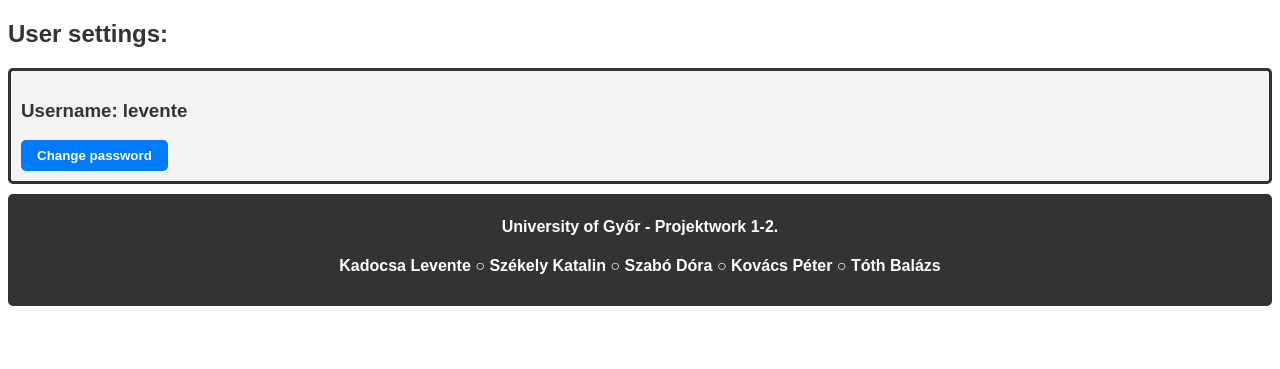
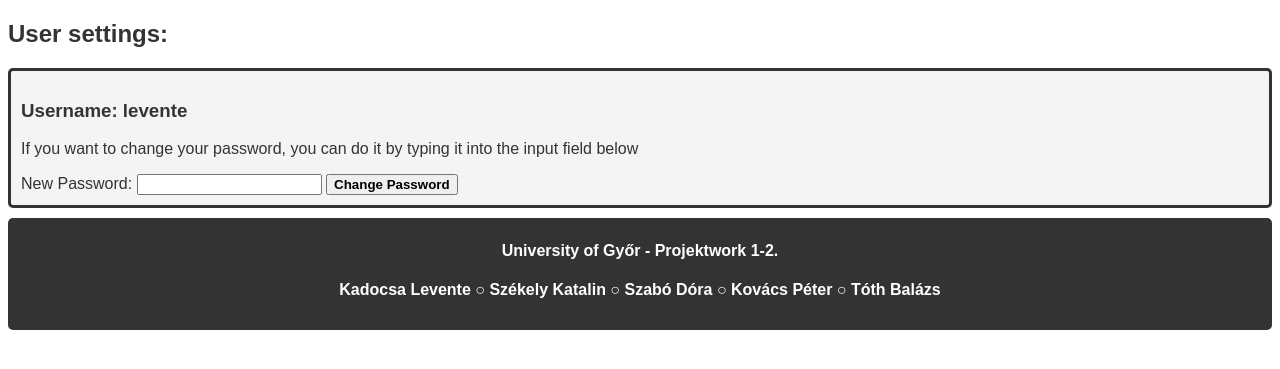
Before and after one commit to leventekadocsa/flask-app, a Flask app: page /profile in a window 1280 px wide. Shown: the part 230-599 px from the top of the page. Run offline with Flask 3, Linux system fonts and the light colour scheme; a user stored in the database is signed in.

Commit message:
"password change" feature added

```diff
--- a/app.py
+++ b/app.py
@@ -1,4 +1,4 @@
-from flask import Flask, render_template, request, redirect, url_for, flash
+from flask import Flask, render_template, request, redirect, url_for, flash, jsonify
 from flask_sqlalchemy import SQLAlchemy
 from flask_login import LoginManager, UserMixin, login_user, login_required, logout_user, current_user
 import os
@@ -32,6 +32,22 @@ def create_post():
     db.session.add(new_post)
     db.session.commit()
     return redirect(url_for('home'))
+
+# Change user password
+@app.route('/change_password', methods=['PUT'])
+@login_required
+def change_password():
+    if request.method == 'PUT':
+        # Assuming you send the new password in the request body
+        new_password = request.form.get('new_password')
+        # Update the current user's password
+        if current_user.password != new_password:
+            current_user.password = new_password
+        else:return jsonify({'message': 'Error, new password can not be your new one!'})
+        # Commit the changes to the database
+        db.session.commit()
+    return jsonify({'message': 'Password changed successfully!'})
+
 
 @app.route('/delete_post/<int:post_id>', methods=['POST'])
 @login_required
@@ -97,11 +113,25 @@ def register():
     if request.method == 'POST':
         username = request.form['username']
         password = request.form['password']
+
+        # Check if the username already exists in the database
+        existing_user = User.query.filter_by(username=username).first()
+
+        if existing_user:
+            flash('Username already in use. Please choose a different username.', 'warning')
+            return redirect(url_for('register', message='Username already in use'))
+
+        # If the username is not in use, add the new user to the database
         new_user = User(username=username, password=password)
         db.session.add(new_user)
         db.session.commit()
+
+        flash('Account created successfully. You can now log in.', 'success')
         return redirect(url_for('login'))
-    return render_template('register.html')
+
+    # Pass the flash message to the template
+    message = request.args.get('message', None)
+    return render_template('register.html', message=message)
 
 
 @app.route('/', methods=['GET', 'POST'])
--- a/templates/home.html
+++ b/templates/home.html
@@ -21,12 +21,12 @@
 
     <div class="navbar">
         <button class="navbar-toggler" onclick=toggleNavbar()>☰</button>
-        <div class="navbar-items" id="navbarItems">
-            <button type="button" class="navbar-item" onclick="home()">Home</button>
+        <div class="navbar-items" id="navbarItems" style="border-top-left-radius:5px;border-bottom-left-radius:5px">
+            <button type="button" class="navbar-item" onclick="home()" style="border-top-left-radius:5px;border-bottom-left-radius:5px">Home</button>
             <button type="button" class="navbar-item" onclick="profile()">Profile</button>
             <button type="button" class="navbar-item" onclick="search()">Search</button>
             <button type="button" class="navbar-item" onclick="messages()">Messages</button>
-            <button type="button" class="navbar-item" onclick="about()">About</button>
+            <button type="button" class="navbar-item" onclick="about()" style="border-top-right-radius:5px;border-bottom-right-radius:5px">About</button>
         </div>
     </div>
 
--- a/templates/profile.html
+++ b/templates/profile.html
@@ -34,7 +34,12 @@
 
     <div class="content-container">
         <h3>Username: {{ current_user.username }}</h3>
-        <button type="button" class="changepassword-button">Change password</button>
+        <p>If you want to change your password, you can do it by typing it into the input field below</p>
+        <form id="changePasswordForm">
+            <label for="newPassword">New Password:</label>
+            <input type="password" id="newPassword" name="new_password" required>
+            <button type="button" onclick="changePassword()">Change Password</button>
+          </form>
     </div>
 
     <footer class="footer">
@@ -42,8 +47,24 @@
         <h4 class="impressum">Kadocsa Levente ○ Székely Katalin ○ Szabó Dóra ○ Kovács Péter ○ Tóth Balázs</h4>
     </footer>
 </body>
+<script src="https://code.jquery.com/jquery-3.6.4.min.js"></script>
+<script>
+    function changePassword() {
+        var newPassword = document.getElementById('newPassword').value;
 
-<script>
+        // Make an AJAX request to change the password
+        $.ajax({
+          url: '/change_password',
+          type: 'PUT',
+          data: { new_password: newPassword },
+          success: function(response) {
+            alert(response.message);
+          },
+          error: function(error) {
+            alert('Error changing password.');
+          }
+        });
+      }
     function toggleNavbar() {
         var navbarItems = document.getElementById("navbarItems");
         navbarItems.style.display = (navbarItems.style.display === "none" || navbarItems.style.display === "") ? "block" : "none";
--- a/templates/register.html
+++ b/templates/register.html
@@ -12,10 +12,16 @@
       <label for="password">Password:</label>
       <input type="password" id="password" name="password" required><br>
       <input type="submit" value="Register">
+      {% if message %}
+      <div class="alert alert-warning" style="color:red">
+          {{ message }}
+      </div>
+  {% endif %}
     </form>
 
     <form action="{{ url_for('login') }}" method="get">
       <button type="submit">Back to Login</button>
     </form>
   </body>
+
 </html>
```
Also changed, not shown: instance/site.db.
